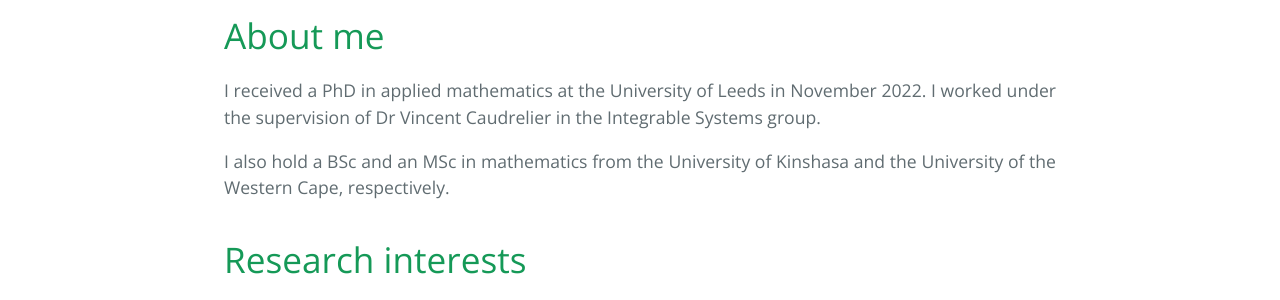
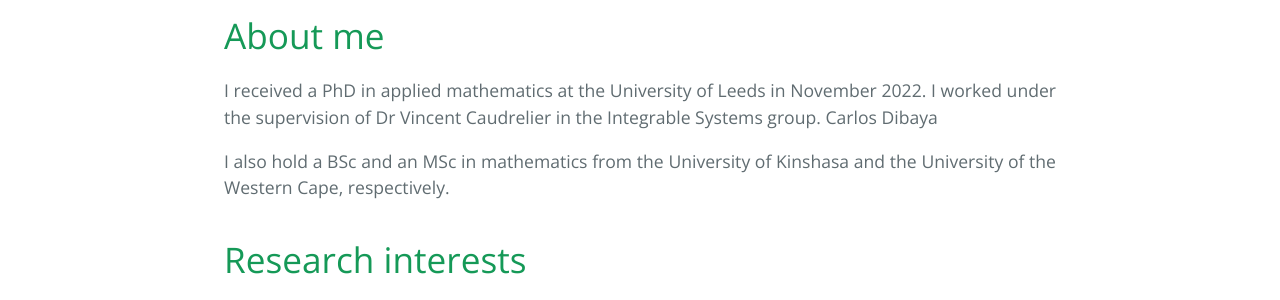
Before and after one commit to carlosdibaya/carlosdibaya.github.io, a Jekyll site: the page built from index.md, in a window 1280 px wide and 900 px high. Shown: the part 406-706 px from the top of the window. Built offline with Jekyll 4.4.1, drawn with Linux system fonts in a browser that asks for light colours; part of the change alters nothing that is shown.

Commit message:
Update index.md

```diff
--- a/index.md
+++ b/index.md
@@ -12,7 +12,7 @@ There should be whitespace between paragraphs. We recommend including a README,
 
 # About me
 
-<div style="text-align: justify"> <p>I received a PhD in applied mathematics at the University of Leeds in November 2022. I worked under the supervision of Dr Vincent Caudrelier in the Integrable Systems group.</p>
+<div style="text-align: justify"> <p>I received a PhD in applied mathematics at the University of Leeds in November 2022. I worked under the supervision of Dr Vincent Caudrelier in the Integrable Systems group. {{site.title}}</p>
 
 <p>I also hold a BSc and an MSc in mathematics from the University of Kinshasa and the University of the Western Cape, respectively.</p>
 </div>
```
